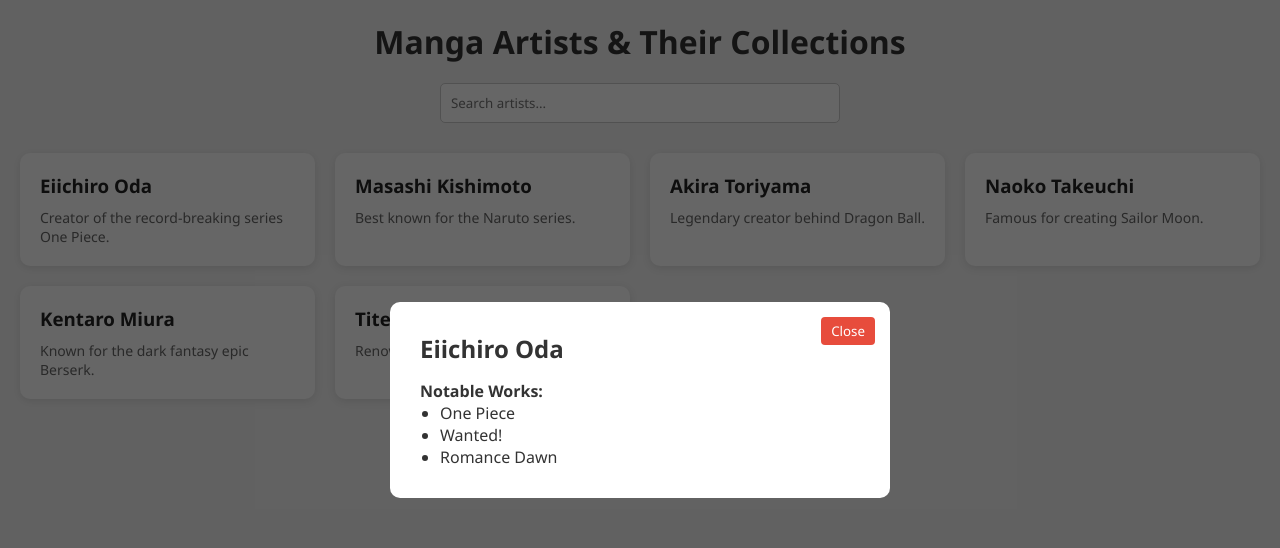
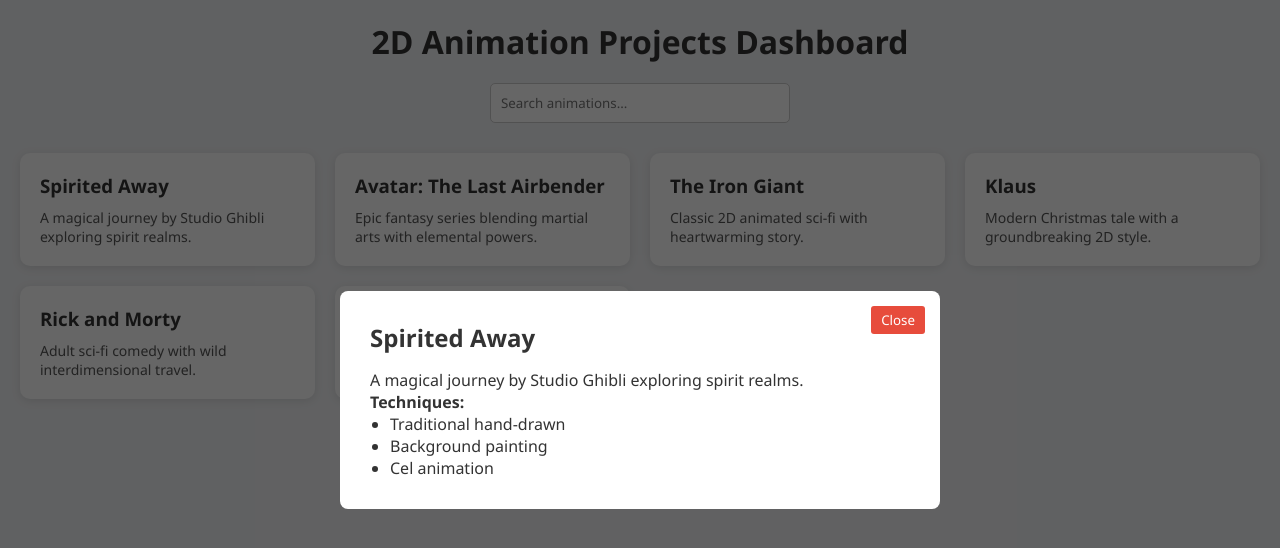
Before and after one commit to harshithapothina702-jpg/Colllab, a plain HTML site: page index.html in a window 1280 px wide. Both pictures are taken after a click on the element 167 px from the left and 209 px from the top of the page. Drawn offline with Linux system fonts and the light colour scheme.

Commit message:
Update index.html

```diff
--- a/index.html
+++ b/index.html
@@ -3,17 +3,17 @@
 <head>
   <meta charset="UTF-8" />
   <meta name="viewport" content="width=device-width, initial-scale=1.0"/>
-  <title>Manga Artist Dashboard</title>
+  <title>2D Animation Dashboard</title>
   <style>
     * {
-      box-sizing: border-box;
       margin: 0;
       padding: 0;
+      box-sizing: border-box;
       font-family: 'Segoe UI', sans-serif;
     }
 
     body {
-      background: #f4f4f4;
+      background: #f2f3f5;
       padding: 20px;
       color: #333;
     }
@@ -24,14 +24,14 @@
     }
 
     .search-bar {
-      max-width: 400px;
-      margin: 0 auto 30px auto;
       display: flex;
+      justify-content: center;
+      margin-bottom: 30px;
     }
 
     .search-bar input {
-      width: 100%;
       padding: 10px;
+      width: 300px;
       border: 1px solid #ccc;
       border-radius: 5px;
     }
@@ -46,42 +46,43 @@
       background: #fff;
       padding: 20px;
       border-radius: 10px;
-      box-shadow: 0 2px 8px rgba(0,0,0,0.1);
-      transition: transform 0.2s;
+      box-shadow: 0 2px 10px rgba(0,0,0,0.1);
+      transition: 0.3s ease;
       cursor: pointer;
     }
 
     .card:hover {
-      transform: scale(1.03);
+      transform: translateY(-5px);
     }
 
     .card h3 {
       margin-bottom: 10px;
-      color: #222;
     }
 
     .card p {
+      color: #555;
       font-size: 14px;
-      color: #666;
     }
 
-    /* Modal */
+    /* Modal Styles */
     .modal {
+      display: none;
       position: fixed;
       top: 0; left: 0;
-      width: 100%; height: 100%;
+      width: 100%;
+      height: 100%;
       background: rgba(0,0,0,0.6);
-      display: none;
       justify-content: center;
       align-items: center;
+      z-index: 1000;
     }
 
     .modal-content {
       background: white;
       padding: 30px;
-      border-radius: 10px;
+      border-radius: 8px;
+      max-width: 600px;
       width: 90%;
-      max-width: 500px;
       position: relative;
     }
 
@@ -91,7 +92,6 @@
 
     .modal-content ul {
       padding-left: 20px;
-      list-style-type: disc;
     }
 
     .close-btn {
@@ -102,7 +102,7 @@
       color: white;
       border: none;
       padding: 5px 10px;
-      border-radius: 4px;
+      border-radius: 3px;
       cursor: pointer;
     }
 
@@ -115,90 +115,93 @@
 </head>
 <body>
 
-  <h1>Manga Artists & Their Collections</h1>
+  <h1>2D Animation Projects Dashboard</h1>
 
   <div class="search-bar">
-    <input type="text" id="searchInput" placeholder="Search artists...">
+    <input type="text" id="searchInput" placeholder="Search animations...">
   </div>
 
-  <div class="grid" id="artistGrid">
-    <!-- Cards will be injected by JS -->
+  <div class="grid" id="animationGrid">
+    <!-- Cards rendered by JS -->
   </div>
 
   <!-- Modal -->
   <div class="modal" id="modal">
-    <div class="modal-content" id="modalContent">
+    <div class="modal-content">
       <button class="close-btn" onclick="closeModal()">Close</button>
       <h2 id="modalTitle"></h2>
-      <p><strong>Notable Works:</strong></p>
+      <p id="modalDescription"></p>
+      <p><strong>Techniques:</strong></p>
       <ul id="modalList"></ul>
     </div>
   </div>
 
   <script>
-    const artists = [
+    const animations = [
       {
-        name: "Eiichiro Oda",
-        bio: "Creator of the record-breaking series One Piece.",
-        works: ["One Piece", "Wanted!", "Romance Dawn"]
+        title: "Spirited Away",
+        description: "A magical journey by Studio Ghibli exploring spirit realms.",
+        techniques: ["Traditional hand-drawn", "Background painting", "Cel animation"]
       },
       {
-        name: "Masashi Kishimoto",
-        bio: "Best known for the Naruto series.",
-        works: ["Naruto", "Samurai 8", "Karakuri"]
+        title: "Avatar: The Last Airbender",
+        description: "Epic fantasy series blending martial arts with elemental powers.",
+        techniques: ["Digital 2D animation", "Frame-by-frame", "Hybrid anime-western style"]
       },
       {
-        name: "Akira Toriyama",
-        bio: "Legendary creator behind Dragon Ball.",
-        works: ["Dragon Ball", "Dr. Slump", "Cowa!"]
+        title: "The Iron Giant",
+        description: "Classic 2D animated sci-fi with heartwarming story.",
+        techniques: ["Hand-drawn", "Digital ink and paint", "2D & 3D compositing"]
       },
       {
-        name: "Naoko Takeuchi",
-        bio: "Famous for creating Sailor Moon.",
-        works: ["Sailor Moon", "Codename: Sailor V", "Love Call"]
+        title: "Klaus",
+        description: "Modern Christmas tale with a groundbreaking 2D style.",
+        techniques: ["Hand-drawn animation", "Lighting simulation", "2D rigging"]
       },
       {
-        name: "Kentaro Miura",
-        bio: "Known for the dark fantasy epic Berserk.",
-        works: ["Berserk", "King of Wolves", "Japan"]
+        title: "Rick and Morty",
+        description: "Adult sci-fi comedy with wild interdimensional travel.",
+        techniques: ["Digital 2D", "Rig-based animation", "Flash-style character movement"]
       },
       {
-        name: "Tite Kubo",
-        bio: "Renowned for Bleach.",
-        works: ["Bleach", "Burn the Witch", "Zombiepowder."]
+        title: "Arcane (Stylized 2D Look)",
+        description: "A 3D show with 2D painted aesthetics.",
+        techniques: ["2D painted textures", "Hybrid pipeline", "Stylized VFX"]
       }
     ];
 
-    const grid = document.getElementById('artistGrid');
+    const grid = document.getElementById('animationGrid');
     const searchInput = document.getElementById('searchInput');
     const modal = document.getElementById('modal');
     const modalTitle = document.getElementById('modalTitle');
+    const modalDescription = document.getElementById('modalDescription');
     const modalList = document.getElementById('modalList');
 
     function renderCards(filter = "") {
       grid.innerHTML = "";
-      const filtered = artists.filter(artist =>
-        artist.name.toLowerCase().includes(filter.toLowerCase())
+      const filtered = animations.filter(animation =>
+        animation.title.toLowerCase().includes(filter.toLowerCase())
       );
 
-      filtered.forEach(artist => {
+      filtered.forEach(animation => {
         const card = document.createElement('div');
-        card.className = "card";
+        card.className = 'card';
         card.innerHTML = `
-          <h3>${artist.name}</h3>
-          <p>${artist.bio}</p>
+          <h3>${animation.title}</h3>
+          <p>${animation.description}</p>
         `;
-        card.onclick = () => openModal(artist);
+        card.onclick = () => openModal(animation);
         grid.appendChild(card);
       });
     }
 
-    function openModal(artist) {
-      modalTitle.innerText = artist.name;
-      modalList.innerHTML = "";
-      artist.works.forEach(work => {
+    function openModal(animation) {
+      modalTitle.innerText = animation.title;
+      modalDescription.innerText = animation.description;
+      modalList.innerHTML = '';
+      animation.techniques.forEach(tech => {
         const li = document.createElement('li');
-        li.innerText = work;
+        li.textContent = tech;
         modalList.appendChild(li);
       });
       modal.style.display = "flex";
```
